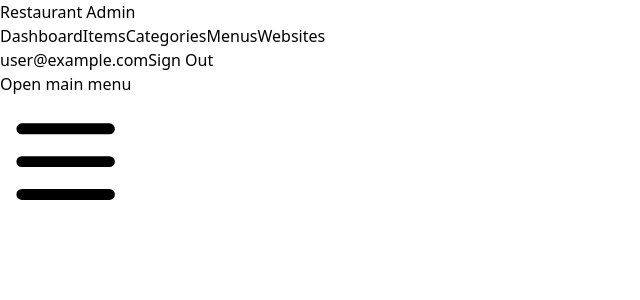
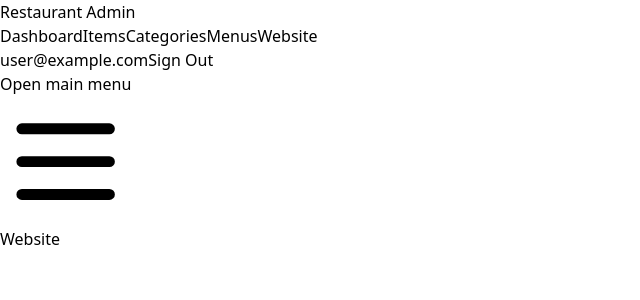
Before and after one commit to Networkcaretaker/sebastians, a React (Vite) app in the folder apps/admin/: page /website in a window 1280 px wide. Shown: the top 300 px of the page, without its empty margins (0-640 px from the left). Built offline with nearby package versions, Linux system fonts and the light colour scheme; no server answers; sample sign-in values are in the browser's storage; what @sebastians/firebase-config would draw is missing.

Commit message:
prepare website setup

```diff
--- a/apps/admin/src/App.tsx
+++ b/apps/admin/src/App.tsx
@@ -10,7 +10,7 @@ import Navigation from './components/Navigation';
 import { AuthProvider, useAuth } from './context/AuthContext';
 // Add these imports after the existing ones
 import Menus from './pages/Menus';
-import Websites from './pages/Websites';
+import Website from './pages/Website';
 import MenuDetail from './pages/MenuDetail';
 // import TestExport from './pages/TestExport';
 // import TestImport from './pages/TestImport';
@@ -41,7 +41,7 @@ function AppRoutes() {
       <Route path="/categories/:categoryId" element={<ProtectedRoute element={<CategoryDetail />} />} />
       <Route path="/menus" element={<ProtectedRoute element={<Menus />} />} />
       <Route path="/menus/:menuId" element={<ProtectedRoute element={<MenuDetail />} />} />
-      <Route path="/websites" element={<ProtectedRoute element={<Websites />} />} />
+      <Route path="/website" element={<ProtectedRoute element={<Website />} />} />
       {/*<Route path="/test-export" element={<ProtectedRoute element={<TestExport />} />} />*/}
       {/*<Route path="/test-import" element={<ProtectedRoute element={<TestImport />} />} />*/}
     </Routes>
--- a/apps/admin/src/components/Navigation.tsx
+++ b/apps/admin/src/components/Navigation.tsx
@@ -74,14 +74,14 @@ const Navigation: React.FC = () => {
                 Menus
               </Link>
               <Link
-                to="/websites"
+                to="/website"
                 className={`inline-flex items-center px-1 pt-1 border-b-2 text-sm font-medium ${
-                  isActive('/websites')
+                  isActive('/website')
                     ? 'border-blue-500 text-gray-900'
                     : 'border-transparent text-gray-500 hover:border-gray-300 hover:text-gray-700'
                 }`}
               >
-                Websites
+                Website
               </Link>
             </div>
           </div>
--- a/apps/admin/src/pages/Websites.tsx
+++ b/apps/admin/src/pages/Website.tsx
@@ -1,15 +1,15 @@
 // src/pages/Menus.tsx
 import React from 'react';
 
-const Websites: React.FC = () => {
+const Website: React.FC = () => {
 
   return (
     <div className="max-w-7xl mx-auto p-6">
       <div className="flex justify-between items-center mb-6">
-        <h1 className="text-3xl font-bold">Websites</h1>
+        <h1 className="text-3xl font-bold">Website</h1>
       </div>
     </div>
   );
 };
 
-export default Websites;
+export default Website;
```
